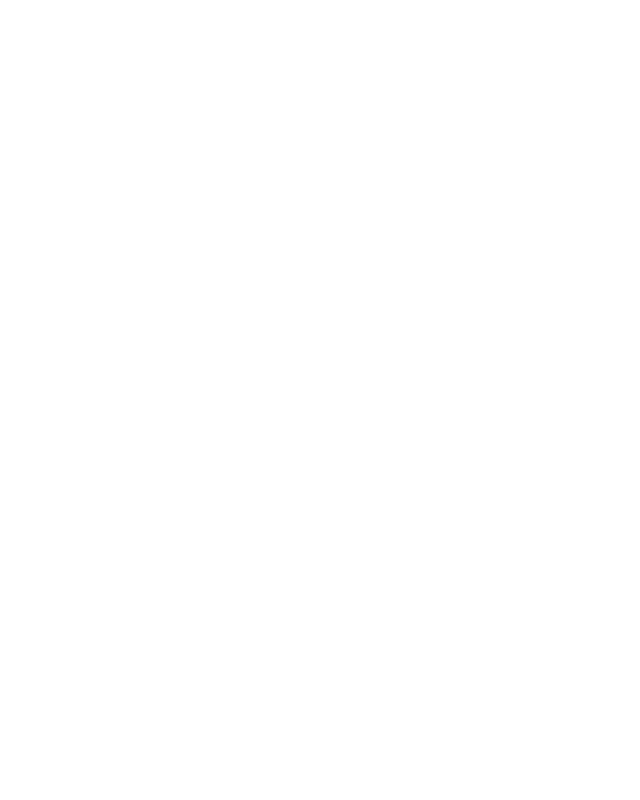
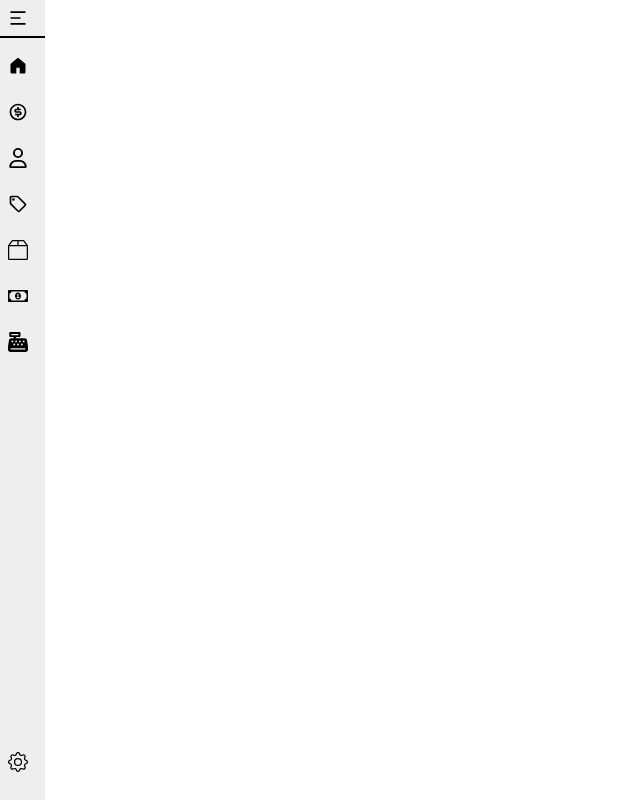
Before and after one commit to carloseduardolsouza/CashInBox_, a React (Create React App) app: page / in a window 1280 px wide. Shown: the whole page, without its empty margins (0-640 px from the left). Built offline with nearby package versions, Linux system fonts and the light colour scheme.

Commit message:
Menu Principal criado
criei o menu principal de deixei funcional (Erro quando clica muito rapido no botao de menu)

```diff
--- a/package.json
+++ b/package.json
@@ -9,6 +9,8 @@
     "@testing-library/user-event": "^13.5.0",
     "react": "^19.1.0",
     "react-dom": "^19.1.0",
+    "react-icons": "^5.5.0",
+    "react-router-dom": "^7.5.1",
     "react-scripts": "5.0.1",
     "web-vitals": "^2.1.4"
   },
--- a/src/App.jsx
+++ b/src/App.jsx
@@ -1,8 +1,218 @@
 import './App.css';
+import { useState } from 'react';
+
+//Home
+import { GoHome } from "react-icons/go";
+import { GoHomeFill } from "react-icons/go";
+
+//configurações
+import { BsGear } from "react-icons/bs";
+import { BsGearFill } from "react-icons/bs";
+
+//menu
+import { RiMenu2Fill } from "react-icons/ri";
+
+//vendas
+import { RiMoneyDollarCircleFill } from "react-icons/ri";
+import { RiMoneyDollarCircleLine } from "react-icons/ri";
+
+//clientes
+import { FaUser } from "react-icons/fa6";
+import { FaRegUser } from "react-icons/fa6";
+
+//produtos
+import { MdSell } from "react-icons/md";
+import { MdOutlineSell } from "react-icons/md";
+
+//estoque
+import { BsBox2Fill } from "react-icons/bs";
+import { BsBox2 } from "react-icons/bs";
+
+//contas a pagar
+import { FaMoneyBill1 } from "react-icons/fa6";
+import { FaRegMoneyBillAlt } from "react-icons/fa";
+
+//Caixa
+import { FaCashRegister } from "react-icons/fa6";
+
+import  "./menu.css"
+import { BrowserRouter as Router, Link ,Route , Routes } from 'react-router-dom';
 
 function App() {
+  const [home , setHome] = useState(true)
+  const [vendas , setVendas] = useState(false)
+  const [clientes , setClientes] = useState(false)
+  const [produtos , setProdutos] = useState(false)
+  const [estoque , setEstoque] = useState(false)
+  const [contasPagar , setContasPagar] = useState(false)
+  const [caixa , setCaixa] = useState(false)
+  const [configs , setConfigs] = useState(false)
+
+  const [windowWidth , setWindowWidth] = useState('45px')
+  const [windowDisplay , setWindowDisplay] = useState('none')
+
+  const style = {
+    display: windowDisplay
+  }
+
+  const menuOpen = (params) => {
+    if(params == false) {
+      setWindowDisplay('none')
+      setWindowWidth('45px')
+    }
+
+    if(params == true){
+      setWindowWidth('160px')
+
+      setTimeout(() => {
+        setWindowDisplay('block')
+      }, 190)
+    }
+  }
+
+  const VerificarStatusMenu = () => {
+    if (windowWidth == '45px') {
+      menuOpen(true)
+    } else (
+      menuOpen(false)
+    )
+  }
+
   return (
     <div className="App">
+      <Router>
+      <div className="MenuLateralBoxArea" style={{width: windowWidth}}>
+            <div className="MenuLateralBox Outline" onClick={VerificarStatusMenu}>
+                <RiMenu2Fill className="iconsMenuLateral"/>
+            </div>
+            <Link to="/" className="MenuLateralBox" onClick={() => {
+                setVendas(false)
+                setHome(true)
+                setClientes(false)
+                setProdutos(false)
+                setEstoque(false)
+                setContasPagar(false)
+                setCaixa(false)
+                setConfigs(false)
+            }}>
+                {(home && <GoHomeFill className="iconsMenuLateral"/>) || (
+                    <GoHome className="iconsMenuLateral"/>
+                    )}
+                <p style={style}>Home</p>
+            </Link>
+            <Link to="/vendas" className="MenuLateralBox" onClick={() => {
+                setVendas(true)
+                setClientes(false)
+                setHome(false)
+                setProdutos(false)
+                setEstoque(false)
+                setContasPagar(false)
+                setCaixa(false)
+                setConfigs(false)
+            }}>
+                {(vendas && <RiMoneyDollarCircleFill className="iconsMenuLateral"/>) || (
+                    <RiMoneyDollarCircleLine className="iconsMenuLateral"/>
+                    )}
+                <p style={style}>Vendas</p>
+            </Link>
+            <Link to="/clientes" className="MenuLateralBox"  onClick={() => {
+                setVendas(false)
+                setClientes(true)
+                setProdutos(false)
+                setEstoque(false)
+                setHome(false)
+                setContasPagar(false)
+                setCaixa(false)
+                setConfigs(false)
+            }}>
+                {(clientes && <FaUser className="iconsMenuLateral"/>) || (
+                    <FaRegUser className="iconsMenuLateral"/>
+                    )}
+                <p style={style}>clientes</p>
+            </Link>
+            <Link to="/produtos" className="MenuLateralBox" onClick={() => {
+                setVendas(false)
+                setClientes(false)
+                setProdutos(true)
+                setEstoque(false)
+                setHome(false)
+                setContasPagar(false)
+                setCaixa(false)
+                setConfigs(false)
+            }}>
+                {(produtos && <MdSell className="iconsMenuLateral"/>) || (
+                    <MdOutlineSell className="iconsMenuLateral"/>
+                    )}
+                <p style={style}>produtos</p>
+            </Link>
+            <Link to="/estoque" className="MenuLateralBox" onClick={() => {
+                setVendas(false)
+                setClientes(false)
+                setProdutos(false)
+                setEstoque(true)
+                setContasPagar(false)
+                setHome(false)
+                setCaixa(false)
+                setConfigs(false)
+            }}>
+                {(estoque && <BsBox2Fill className="iconsMenuLateral"/>) || (
+                    <BsBox2 className="iconsMenuLateral"/>
+                    )}
+                <p style={style}>Estoque</p>
+            </Link>
+            <Link to="/contasPagar" className="MenuLateralBox" onClick={() => {
+                setVendas(false)
+                setClientes(false)
+                setProdutos(false)
+                setHome(false)
+                setEstoque(false)
+                setContasPagar(true)
+                setCaixa(false)
+                setConfigs(false)
+            }}>
+                {(contasPagar && <FaMoneyBill1 className="iconsMenuLateral"/>) || (
+                    <FaRegMoneyBillAlt className="iconsMenuLateral"/>
+                    )}
+                <p style={style}>Contas a pagar</p>
+            </Link>
+            <Link to="/caixa" className="MenuLateralBox" onClick={() => {
+                setVendas(false)
+                setClientes(false)
+                setProdutos(false)
+                setEstoque(false)
+                setContasPagar(false)
+                setHome(false)
+                setCaixa(true)
+                setConfigs(false)
+            }}>
+                {(caixa && <FaCashRegister className="iconsMenuLateral"/>) || (
+                    <FaCashRegister className="iconsMenuLateral"/>
+                    )}
+                <p style={style}>Caixa</p>
+            </Link>
+
+            <Link to="/configurações" className="MenuLateralBox Preferencias" onClick={() => {
+                setVendas(false)
+                setClientes(false)
+                setProdutos(false)
+                setEstoque(false)
+                setHome(false)
+                setContasPagar(false)
+                setCaixa(false)
+                setConfigs(true)
+            }}>
+                {(configs && <BsGearFill  className="iconsMenuLateral"/>) || (
+                    <BsGear className="iconsMenuLateral"/>
+                    )}
+                <p style={style}>Preferencias</p>
+            </Link>
+            <div className="MenuLateralBox">
+            </div>
+        </div>
+        <Routes>
+          <Route path="/" Component={``}/>
+        </Routes>
+      </Router>
     </div>
   );
 }
--- /dev/null
+++ b/src/menu.css
@@ -0,0 +1,40 @@
+.MenuLateralBoxArea {
+    background-color: #eeeeee;
+    width: 160px;
+    height: 100vh;
+    position: fixed;
+    z-index: 5;
+}
+
+.MenuLateralBox {
+    z-index: 1;
+    display: flex;
+    align-items: center;
+    padding: 8px;
+    margin-bottom: 10px;
+    font-size: 13px;
+    cursor: pointer;
+    text-decoration: none;
+}
+
+.MenuLateralBox > p {
+    margin-left: 5px;
+    text-align: left;
+    text-decoration: none;
+    color: black;
+    font-weight: 500;
+}
+
+.iconsMenuLateral {
+    font-size: 20px;
+    color: black;
+}
+
+.Outline {
+    border-bottom: 2px solid black;
+}
+
+.Preferencias {
+    position: absolute;
+    bottom: 10px;
+}
```
Also changed, not shown: 1 other file (tests, documents, lock files or other folders).
